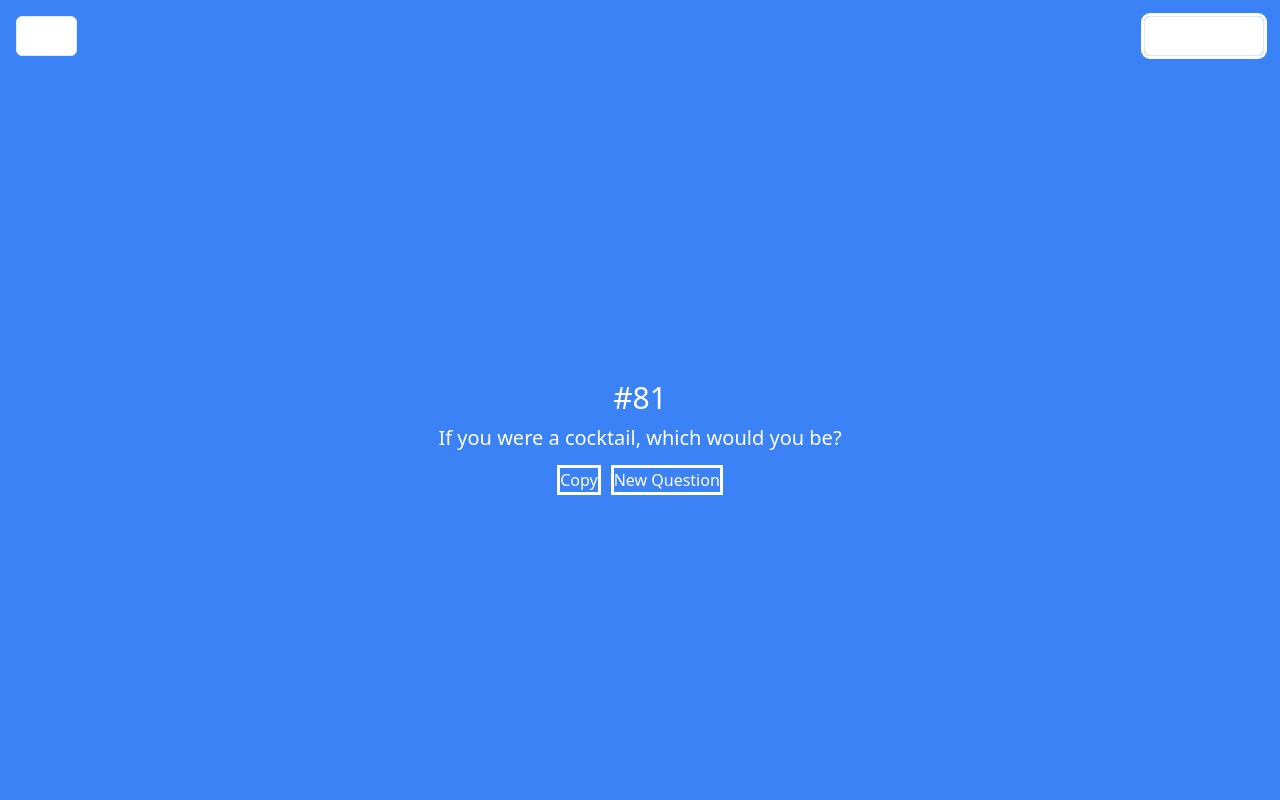
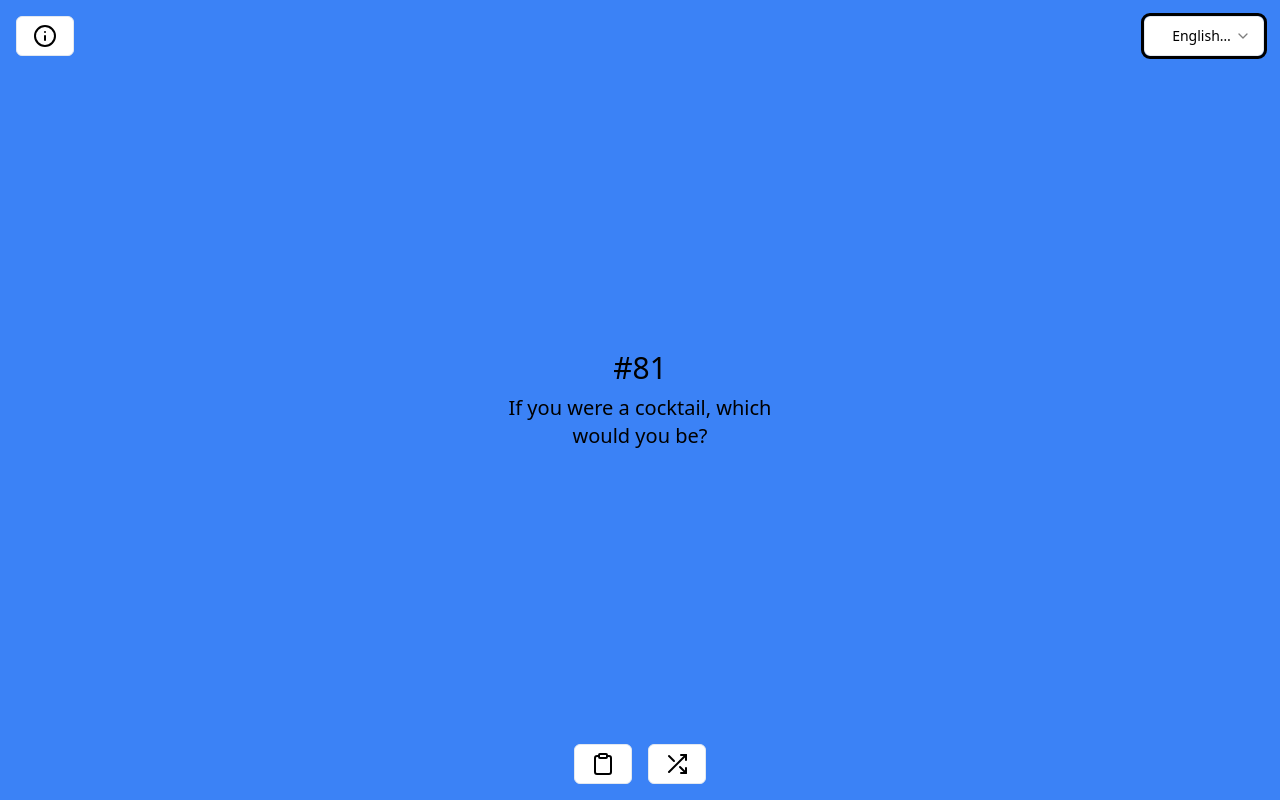
Before and after one commit to johntheo/brokeniceberg, a React (Vite) app: page / in a window 1280 px wide. Built offline with nearby package versions, Linux system fonts and the light colour scheme.

Commit message:
fixed behaviour

```diff
--- a/package.json
+++ b/package.json
@@ -18,6 +18,7 @@
     "lucide-react": "^0.436.0",
     "react": "^18.3.1",
     "react-dom": "^18.3.1",
+    "react-icons": "^5.3.0",
     "react-router-dom": "^6.26.1",
     "tailwind-merge": "^2.5.2",
     "tailwindcss-animate": "^1.0.7"
--- a/src/components/InfoModal.tsx
+++ b/src/components/InfoModal.tsx
@@ -7,7 +7,6 @@ import {
   DialogFooter,
   DialogHeader,
   DialogTitle,
-  DialogTrigger,
 } from "@/components/ui/dialog";
 import { Button } from "@/components/ui/button";
 
@@ -19,9 +18,6 @@ interface InfoModalProps {
 const InfoModal: React.FC<InfoModalProps> = ({ isOpen, onClose }) => {
   return (
     <Dialog open={isOpen} onOpenChange={onClose}>
-      <DialogTrigger asChild>
-        <Button variant="outline">Info</Button>
-      </DialogTrigger>
       <DialogContent className="sm:max-w-md">
         <DialogHeader>
           <DialogTitle>About This App</DialogTitle>
--- a/src/components/QuestionDisplay.tsx
+++ b/src/components/QuestionDisplay.tsx
@@ -7,15 +7,11 @@ interface QuestionDisplayProps {
   onNewQuestion: () => void;
 }
 
-const QuestionDisplay: React.FC<QuestionDisplayProps> = ({ questionId, questionText, onCopy, onNewQuestion }) => {
+const QuestionDisplay: React.FC<QuestionDisplayProps> = ({ questionId, questionText }) => {
   return (
-    <div className="flex flex-col items-center justify-center h-full text-center">
+    <div className="flex flex-col items-center justify-center text-center px-4">
       <p className="text-3xl">#{questionId}</p>
-      <p className="text-xl mt-2">{questionText}</p>
-      <div className="flex justify-center mt-4 space-x-4">
-        <button onClick={onCopy} className="outline">Copy</button>
-        <button onClick={onNewQuestion} className="outline">New Question</button>
-      </div>
+      <p className="text-xl mt-2 w-full max-w-[70%] break-words">{questionText}</p>
     </div>
   );
 };
--- a/src/pages/Home.tsx
+++ b/src/pages/Home.tsx
@@ -1,8 +1,10 @@
 import React, { useEffect, useState } from 'react';
 import { useSearchParams } from 'react-router-dom';
+import { FiInfo, FiClipboard, FiShuffle } from 'react-icons/fi';
 import QuestionDisplay from '../components/QuestionDisplay';
 import LanguageSelector from '../components/LanguageSelector';
 import InfoModal from '../components/InfoModal';
+import { Button } from '@/components/ui/button';
 
 const Home: React.FC = () => {
   const [searchParams, setSearchParams] = useSearchParams();
@@ -12,7 +14,7 @@ const Home: React.FC = () => {
   const [modalOpen, setModalOpen] = useState<boolean>(false);
 
   const colorCombinations = [
-    { bg: 'bg-blue-500', text: 'text-white' },
+    { bg: 'bg-blue-500', text: 'text-black' },
     { bg: 'bg-red-500', text: 'text-black' },
     { bg: 'bg-green-500', text: 'text-black' },
     { bg: 'bg-yellow-500', text: 'text-black' },
@@ -56,9 +58,13 @@ const Home: React.FC = () => {
   return (
     <div className={`${randomColors.bg} ${randomColors.text} h-screen flex flex-col`}>
       <div className="flex justify-between p-4">
-        <InfoModal isOpen={modalOpen} onClose={() => setModalOpen(false)} />
+        <Button variant="outline" onClick={() => setModalOpen(true)}>
+          <FiInfo className="h-6 w-6" />
+        </Button>
         <LanguageSelector selectedLanguage={language} onLanguageChange={handleLanguageChange} />
       </div>
+
+      <div className="flex-grow flex items-center justify-center">
         <QuestionDisplay
           questionId={questionId}
           questionText={questionText}
@@ -66,6 +72,18 @@ const Home: React.FC = () => {
           onNewQuestion={handleNewQuestion}
         />
       </div>
+
+      <div className="flex justify-center space-x-4 p-4">
+        <Button variant="outline" onClick={handleCopy}>
+          <FiClipboard className="h-6 w-6" />
+        </Button>
+        <Button variant="outline" onClick={handleNewQuestion}>
+          <FiShuffle className="h-6 w-6" />
+        </Button>
+      </div>
+
+      <InfoModal isOpen={modalOpen} onClose={() => setModalOpen(false)} />
+    </div>
   );
 };
 
```
Also changed, not shown: 1 other file (tests, documents, lock files or other folders). Lines whose indentation alone changed are shown as unchanged.
